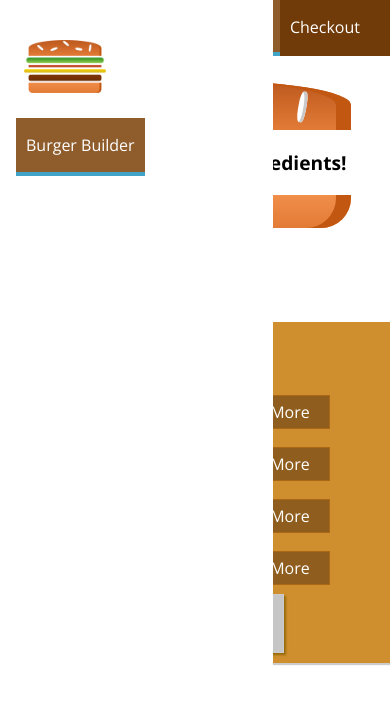
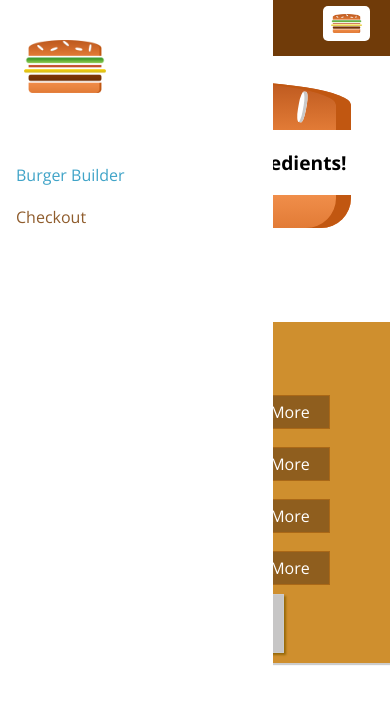
Before and after one commit to eryilmazyasin/burger, a React (Create React App) app: page / in a window 390 px wide. Shown: the top 704 px of the page. Built offline with nearby package versions, Linux system fonts and the light colour scheme.

Commit message:
responsive design improvements

```diff
--- a/src/components/Navigation/NavigationItems/NavigationItem/NavigationItem.module.css
+++ b/src/components/Navigation/NavigationItems/NavigationItem/NavigationItem.module.css
@@ -1,18 +1,39 @@
+.NavigationItem {
+    margin: 10px 0;
+    display: block;
+    width:100%;
+}
+
+.NavigationItem a {
+    color: #8f5c2c;
+    text-decoration: none;
+    width:100%;
+    box-sizing: border-box;
+    display: block;
+}
+
+
+.NavigationItem a:hover,
+.NavigationItem a:active,
+.NavigationItem a.active {
+    color:#40A4C8;
+}
+
+
+@media (min-width:500px) {
     .NavigationItem {
         margin: 0;
         box-sizing: border-box;
         display: flex;
         height:100%;
+        width:auto;
         align-items: center;
     }
 
     .NavigationItem a {
         color: white;
-    text-decoration: none;
         height:100%;
         padding:16px 10px;
-    border-bottom: 4px solid transparent;
-    box-sizing: border-box;
     }
 
 
@@ -23,3 +44,4 @@
         border-bottom:4px solid #40A4C8;
         color:white;
     }
+}
--- a/src/components/Navigation/NavigationItems/NavigationItems.module.css
+++ b/src/components/Navigation/NavigationItems/NavigationItems.module.css
@@ -4,5 +4,13 @@
     list-style:none;
     display: flex;
     align-items: center;
+    flex-flow: column;
     height:100%;
 }
+
+
+@media (min-width:500px) {
+    .NavigationItems {
+        flex-flow: row;
+    }
+}
--- a/src/components/Navigation/SideDrawer/SideDrawer.module.css
+++ b/src/components/Navigation/SideDrawer/SideDrawer.module.css
@@ -30,4 +30,5 @@
 
 .Logo {
     height:11%;
+    margin-bottom:36px;
 }
--- a/src/components/Navigation/Toolbar/Toolbar.js
+++ b/src/components/Navigation/Toolbar/Toolbar.js
@@ -11,7 +11,7 @@
                 <div className={classes.Logo}>
                     <Logo />
                 </div>
-                <nav>
+                <nav className={classes.DesktopOnly}>
                     <NavigationItems />
                 </nav>
             </header>
--- a/src/components/Navigation/Toolbar/Toolbar.module.css
+++ b/src/components/Navigation/Toolbar/Toolbar.module.css
@@ -21,3 +21,10 @@
 .Logo {
     height:80%;
 }
+
+
+@media (max-width: 499px) {
+    .DesktopOnly {
+        display:none;
+    }
+}
```
Lines whose indentation alone changed are shown as unchanged.
